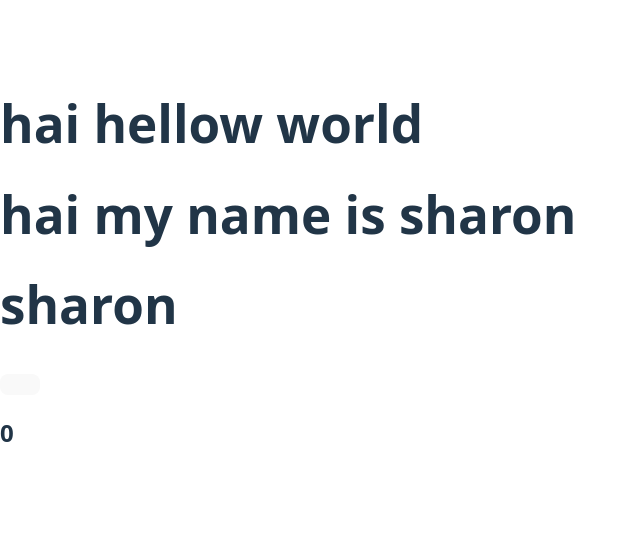
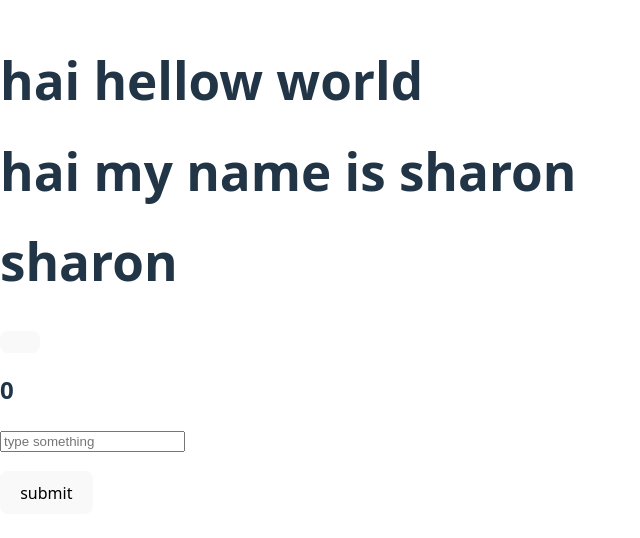
Before and after one commit to sharon884/React-practise-, a React (Vite) app: page / in a window 1280 px wide. Shown: the part 134-672 px from the top of the page, without its empty margins (0-640 px from the left). Built offline with nearby package versions, Linux system fonts and the light colour scheme.

Commit message:
created a  controlled component

```diff
--- a/src/Parrent.jsx
+++ b/src/Parrent.jsx
@@ -2,19 +2,34 @@ import React from "react";
 import { useState } from "react";
 import { Child } from "./Child";
 
-export function Parrent () {
+export function Parrent() {
 
 
-    const propfromChild = ( prop )=> {
+    const propfromChild = (prop) => {
 
         setAge(prop)
     };
-const [ age, setAge ] = useState(0);
-const [ name, SetName  ] = useState("sharon");
+
+
+    const [age, setAge] = useState(0);
+
+    const [name, SetName] = useState("sharon");
+    const [ dis, setDis ] = useState("");
+
+    const submit = () => {
+        setDis("");
+    }
+
+
     return (
         <>
-        <Child prop={name}  fuc={propfromChild}/>
-        <h2>{age}</h2>
+            <Child prop={name} fuc={propfromChild} />
+            <h2>{age}</h2>
+
+            <input type="text" placeholder="type something" value={dis} onChange={(e)=> setDis(e.target.value)}  />
+            <h3>{dis}</h3>
+
+            <button onClick={()=> submit()}>submit</button>
         </>
     )
 };
```
